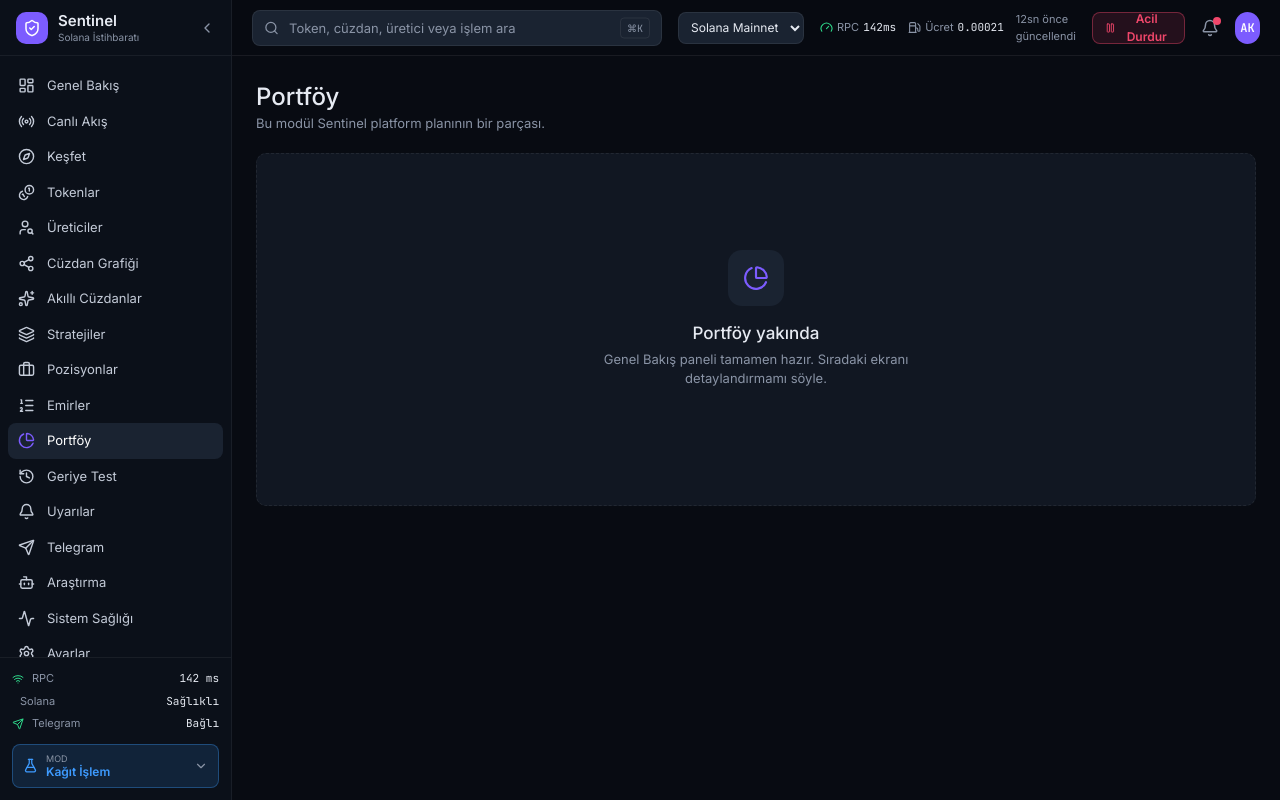
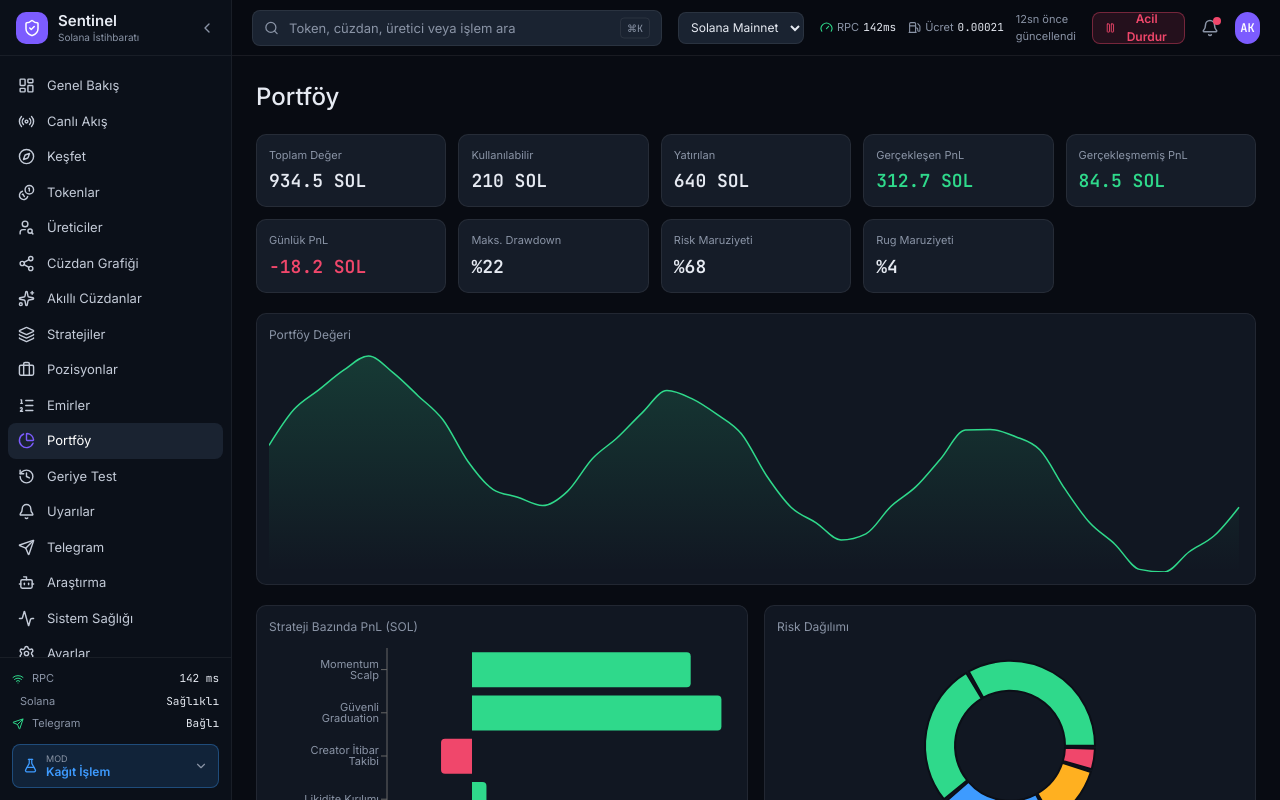
Before and after one commit to furkanatesc/sentinel, a Next.js app in the folder apps/web/: page /portfolio in a window 1280 px wide. Built offline with nearby package versions, Linux system fonts and the light colour scheme.

Commit message:
feat(portfolio): wire /portfolio page with RSC prefetch
Co-Authored-By: Claude Opus 4.8 (1M context) <noreply@anthropic.com>

```diff
--- a/apps/web/app/(app)/portfolio/page.tsx
+++ b/apps/web/app/(app)/portfolio/page.tsx
@@ -1,2 +1,17 @@
-import { PlaceholderScreen } from "@/components/PlaceholderScreen";
-export default function Page() { return <PlaceholderScreen />; }
+import { dehydrate, HydrationBoundary } from "@tanstack/react-query";
+import { getQueryClient, qk } from "@/lib/get-query-client";
+import { getApi } from "@/lib/api";
+import { PortfolioContent } from "@/components/portfolio/PortfolioContent";
+
+export default async function PortfolioPage() {
+  const queryClient = getQueryClient();
+  await Promise.all([
+    queryClient.prefetchQuery({ queryKey: qk.portfolio, queryFn: () => getApi().getPortfolio() }),
+    queryClient.prefetchQuery({ queryKey: qk.positions, queryFn: () => getApi().getPositions() }),
+  ]);
+  return (
+    <HydrationBoundary state={dehydrate(queryClient)}>
+      <PortfolioContent />
+    </HydrationBoundary>
+  );
+}
```
